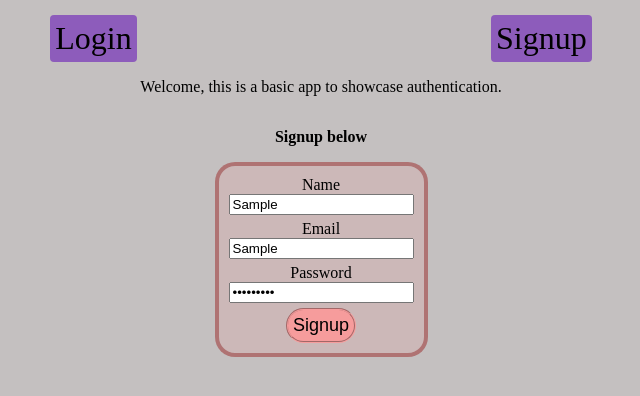
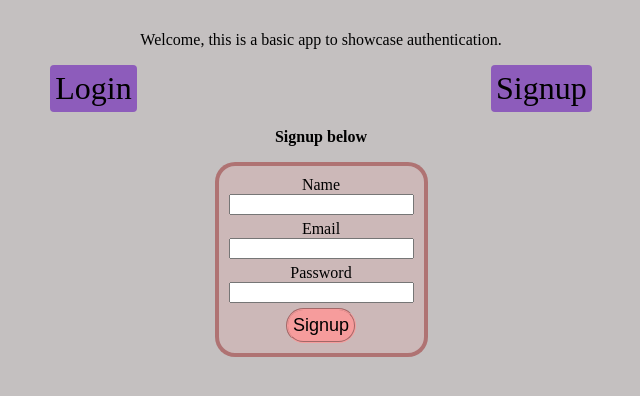
Before and after one commit to AnthonyStembreit/Authentication, a website: page public/signup.html in a window 1280 px wide. Both pictures are taken after typing "Sample", "Sample", "Sample123" into the empty fields and a click on the button "Signup". Shown: the whole page, without its empty margins (319-959 px from the left). Drawn offline with nearby package versions, Linux system fonts and the light colour scheme; no server answers.

Commit message:
remove values from inputs after sumbit

```diff
--- a/public/login.js
+++ b/public/login.js
@@ -4,6 +4,8 @@ $("#loginSubmit").on("click", (e)=>{
         email: $("#email-login").val(),
         password: $("#password-login").val()
     }
+    $("#password-login").val("")
+    $("#email-login").val("")
     loginRequest(userInfo)
 })
 
--- a/public/signup.html
+++ b/public/signup.html
@@ -9,9 +9,9 @@
 
 <body>
     <header>
+        <p>Welcome, this is a basic app to showcase authentication.</p>
         <a href="/login">Login</a>
         <a href="/signup">Signup</a>
-        <p>Welcome, this is a basic app to showcase authentication.</p>
         <p><strong>Signup below</strong></p>
         <form>
             <label for="name-signup">Name</label>
--- a/public/signup.js
+++ b/public/signup.js
@@ -4,8 +4,11 @@ $("#signupSubmit").on("click", (e)=>{
         name: $("#name-signup").val(),
         email: $("#email-signup").val(),
         password: $("#password-signup").val()
-    }
-    signupRequest(newUser)
+    };
+    $("#name-signup").val("");
+    $("#email-signup").val("");
+    $("#password-signup").val("");
+    signupRequest(newUser);
 })
 function signupRequest(user){
     console.log(user)
```
Also changed, not shown: public/login.html (+1 -1 lines).
